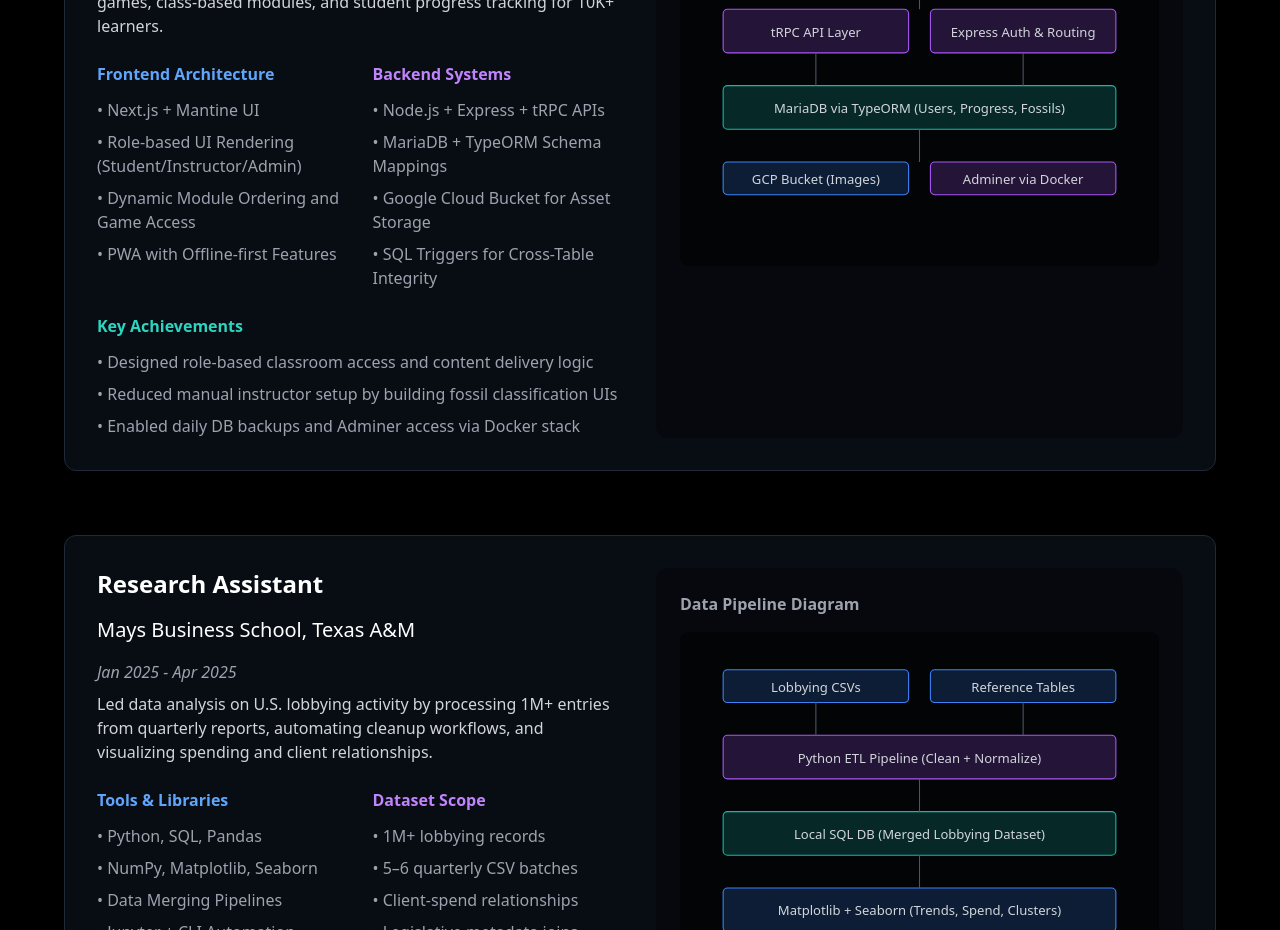
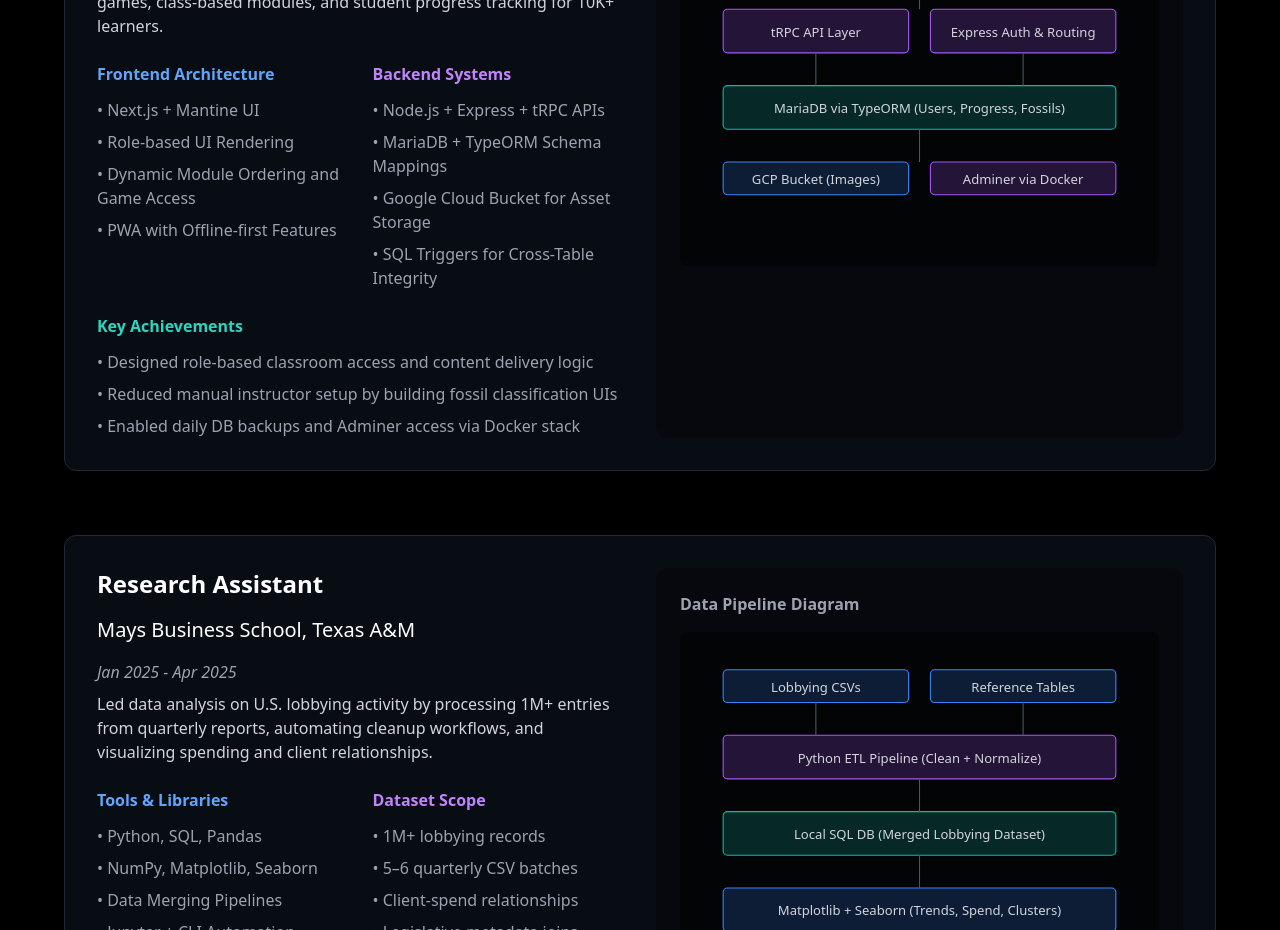
Before and after one commit to khushipatel-10/Portfolio-Website, a Next.js app: page / in a window 1280 px wide. Shown: the part 1740-2670 px from the top of the page. Built offline with nearby package versions, Linux system fonts and the light colour scheme.

Commit message:
Updated experience section

```diff
--- a/app/components/ExpSection.tsx
+++ b/app/components/ExpSection.tsx
@@ -118,7 +118,7 @@ export default function ExpSection() {
                                             <h4 className="text-m font-semibold text-blue-400 mb-3">Frontend Architecture</h4>
                                             <ul className="space-y-2 text-m text-gray-400">
                                                 <li>• Next.js + Mantine UI</li>
-                                                <li>• Role-based UI Rendering (Student/Instructor/Admin)</li>
+                                                <li>• Role-based UI Rendering</li>
                                                 <li>• Dynamic Module Ordering and Game Access</li>
                                                 <li>• PWA with Offline-first Features</li>
                                             </ul>
```
